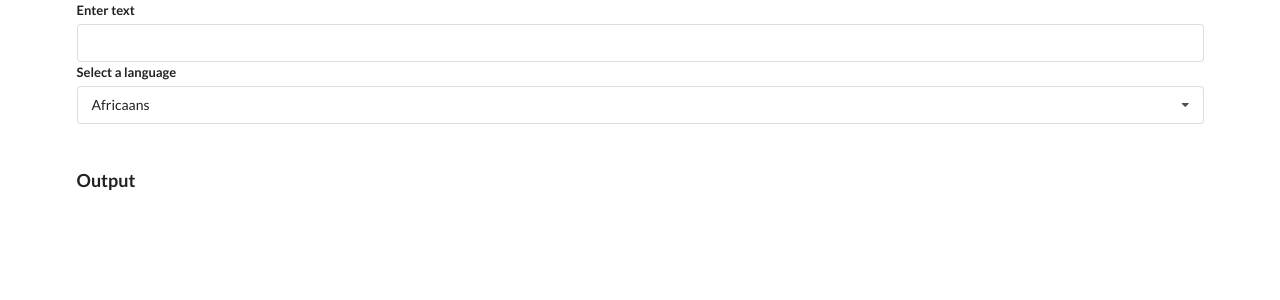
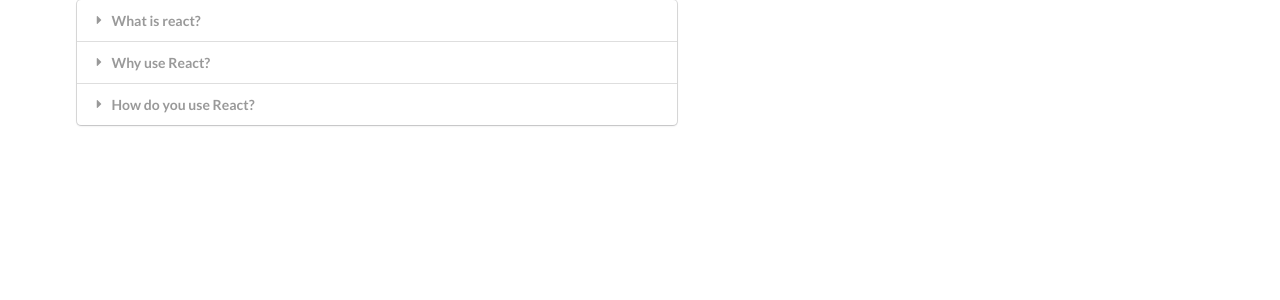
Before and after one commit to AbsoluteZero-cmd/widgets-react-project, a React (Create React App) app: page / in a window 1280 px wide. Shown: the top 300 px of the page. Built offline with nearby package versions, Linux system fonts and the light colour scheme; no server answers.

Commit message:
added route

```diff
--- a/src/components/App.js
+++ b/src/components/App.js
@@ -3,6 +3,7 @@
 import Search from './Search';
 import Dropdown from './Dropdown';
 import Translate from './Translate';
+import Route from './Route';
 
 const items = [
     {
@@ -34,10 +35,35 @@
     },
 ];
 
+const showAccordion = () => {
+    if (window.location.pathname === '/') {
+        return <Accordion items={items} />;
+    }
+};
+const showList = () => {
+    if (window.location.pathname === '/list') {
+        return <Search />;
+    }
+};
+const showDropdown = () => {
+    if (window.location.pathname === '/dropdown') {
+        return <Dropdown options={options} labelText='some label' />;
+    }
+};
+
+const showTranslate = () => {
+    if (window.location.pathname == '/translate') {
+        return <Translate />;
+    }
+};
+
 const App = () => {
     return (
         <div className='ui container'>
-            <Translate />
+            {showAccordion()}
+            {showList()}
+            {showDropdown()}
+            {showTranslate()}
         </div>
     );
 };
--- /dev/null
+++ b/src/components/Route.js
@@ -0,0 +1,7 @@
+import React from 'react';
+
+const Route = () => {
+    return <div>route</div>;
+};
+
+export default Route;
--- a/src/components/Translate.js
+++ b/src/components/Translate.js
@@ -18,6 +18,10 @@
     {
         label: 'Dutch',
         value: 'nl',
+    },
+    {
+        label: 'Russian',
+        value: 'ru',
     },
 ];
 
```
